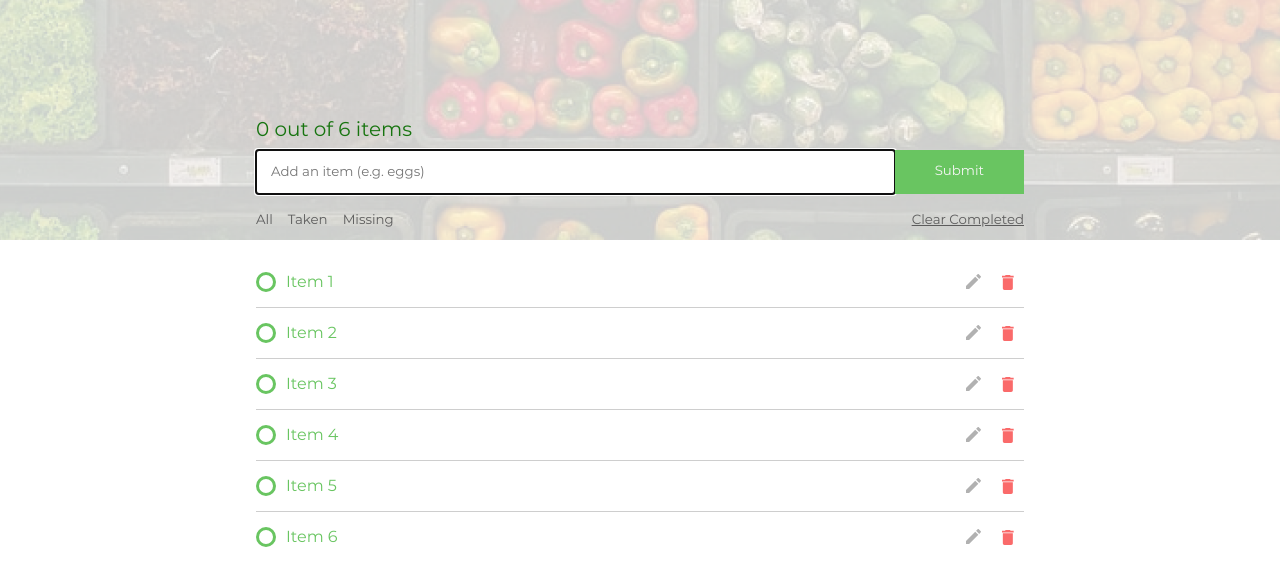
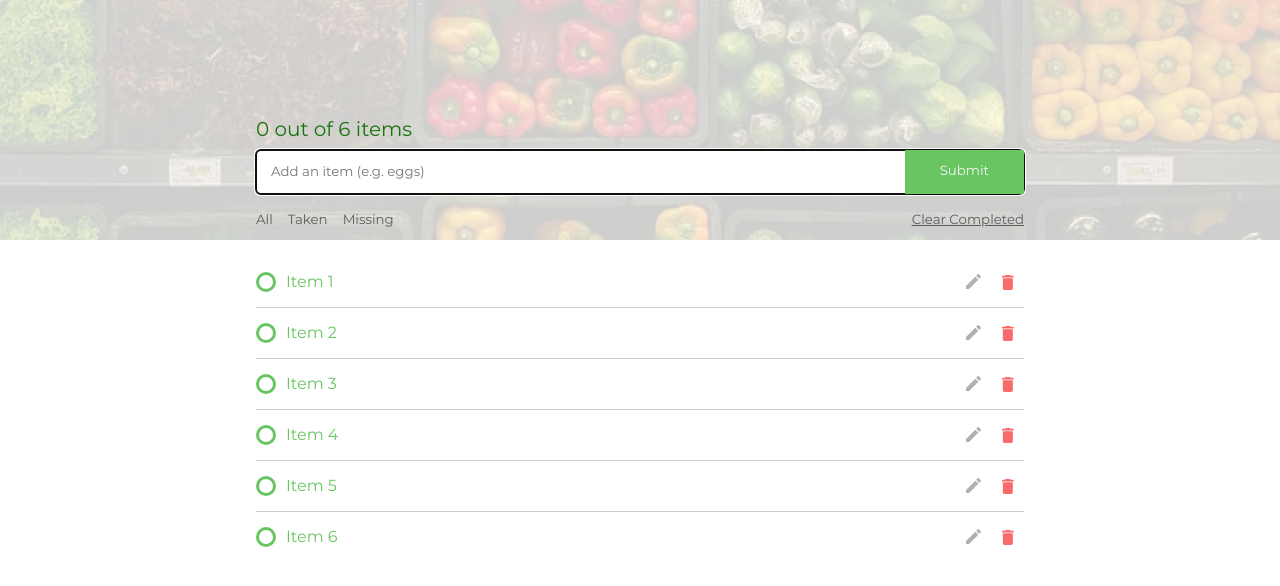
Before and after one commit to MarcoCarpo/List-App-with-React.js, a React (Create React App) app: page / in a window 1280 px wide. Shown: the top 586 px of the page. Built offline with nearby package versions, Linux system fonts and the light colour scheme.

Commit message:
clear completed items

```diff
--- a/src/components/Filter.js
+++ b/src/components/Filter.js
@@ -2,7 +2,7 @@ import React from "react";
 import { useGlobalContext } from "../context";
 
 const Filter = () => {
-  const { deleteItems, filterItems } = useGlobalContext();
+  const { deleteCompleteItems, filterItems } = useGlobalContext();
   return (
     <div className="filter">
       <ul className="filter__links">
@@ -22,7 +22,7 @@ const Filter = () => {
           </button>
         </li>
       </ul>
-      <button className="filter__clear" onClick={deleteItems}>
+      <button className="filter__clear" onClick={deleteCompleteItems}>
         Clear Completed
       </button>
     </div>
--- a/src/components/Item.js
+++ b/src/components/Item.js
@@ -7,7 +7,7 @@ import edit from "../assets/vectors/edit.svg";
 import remove from "../assets/vectors/delete.svg";
 
 const Item = ({ id, name, isCompleted }) => {
-  const { completeItem } = useGlobalContext();
+  const { completeItem, removeItem } = useGlobalContext();
 
   return (
     <article className="item">
@@ -18,7 +18,12 @@ const Item = ({ id, name, isCompleted }) => {
         </p>
       </div>
       <img className="item__edit" src={edit} alt="edit item" />
-      <img className="item__delete" src={remove} alt="delete item" />
+      <img
+        className="item__delete"
+        src={remove}
+        alt="delete item"
+        onClick={() => removeItem(id)}
+      />
     </article>
   );
 };
--- a/src/context.js
+++ b/src/context.js
@@ -30,8 +30,12 @@ const AppProvider = ({ children }) => {
     dispatch({ type: "COMPLETE_ITEM", payload: id });
   };
 
-  const deleteItems = () => {
-    dispatch({ type: "DELETE_ALL_ITEMS" });
+  const deleteCompleteItems = () => {
+    dispatch({ type: "CLEAR_COMPLETED" });
+  };
+
+  const removeItem = (id) => {
+    dispatch({ type: "DELETE_ITEM", payload: id });
   };
 
   const filterItems = (e) => {
@@ -50,8 +54,9 @@ const AppProvider = ({ children }) => {
         invalidInput,
         defaultModalText,
         completeItem,
-        deleteItems,
+        deleteCompleteItems,
         filterItems,
+        removeItem,
       }}
     >
       {children}
--- a/src/reducer.js
+++ b/src/reducer.js
@@ -54,8 +54,17 @@ export const reducer = (state, action) => {
       });
       return { ...state, items: newItems2 };
 
-    case "DELETE_ALL_ITEMS":
-      return { ...state, items: [] };
+    case "CLEAR_COMPLETED":
+      return {
+        ...state,
+        items: state.items.filter((item) => !item.isCompleted),
+      };
+
+    case "DELETE_ITEM":
+      return {
+        ...state,
+        items: state.items.filter((item) => item.id !== action.payload),
+      };
 
     case "FILTER_ITEMS":
       const filterType = action.payload.target.attributes.getNamedItem(
--- a/src/scss/3-components/Form.scss
+++ b/src/scss/3-components/Form.scss
@@ -1,11 +1,12 @@
 .form {
-  display: flex;
   border-radius: 0.5rem;
+  position: relative;
 
   &__input {
+    width: 100%;
     border: none;
-    flex: 1;
     padding: 1.5rem;
+    border-radius: 0.5rem;
 
     &--invalid {
       outline: none;
@@ -14,8 +15,12 @@
   }
 
   &__btn {
+    position: absolute;
+    top: 0;
+    right: 0;
     background: map-get($map: $colors, $key: primary);
     color: map-get($map: $colors, $key: white);
-    padding: 0 4rem;
+    height: 100%;
+    padding: 0 3.5rem;
   }
 }
```
